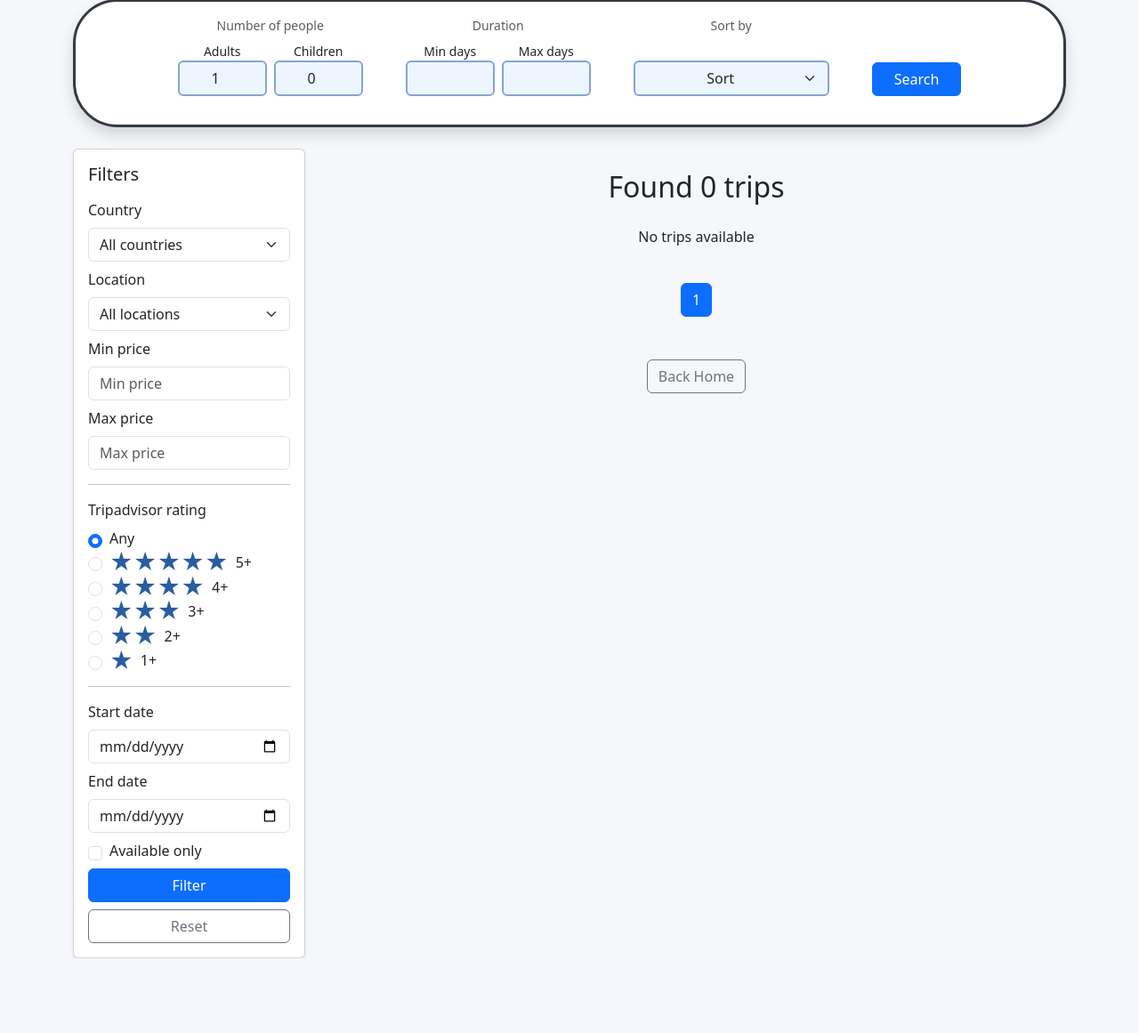
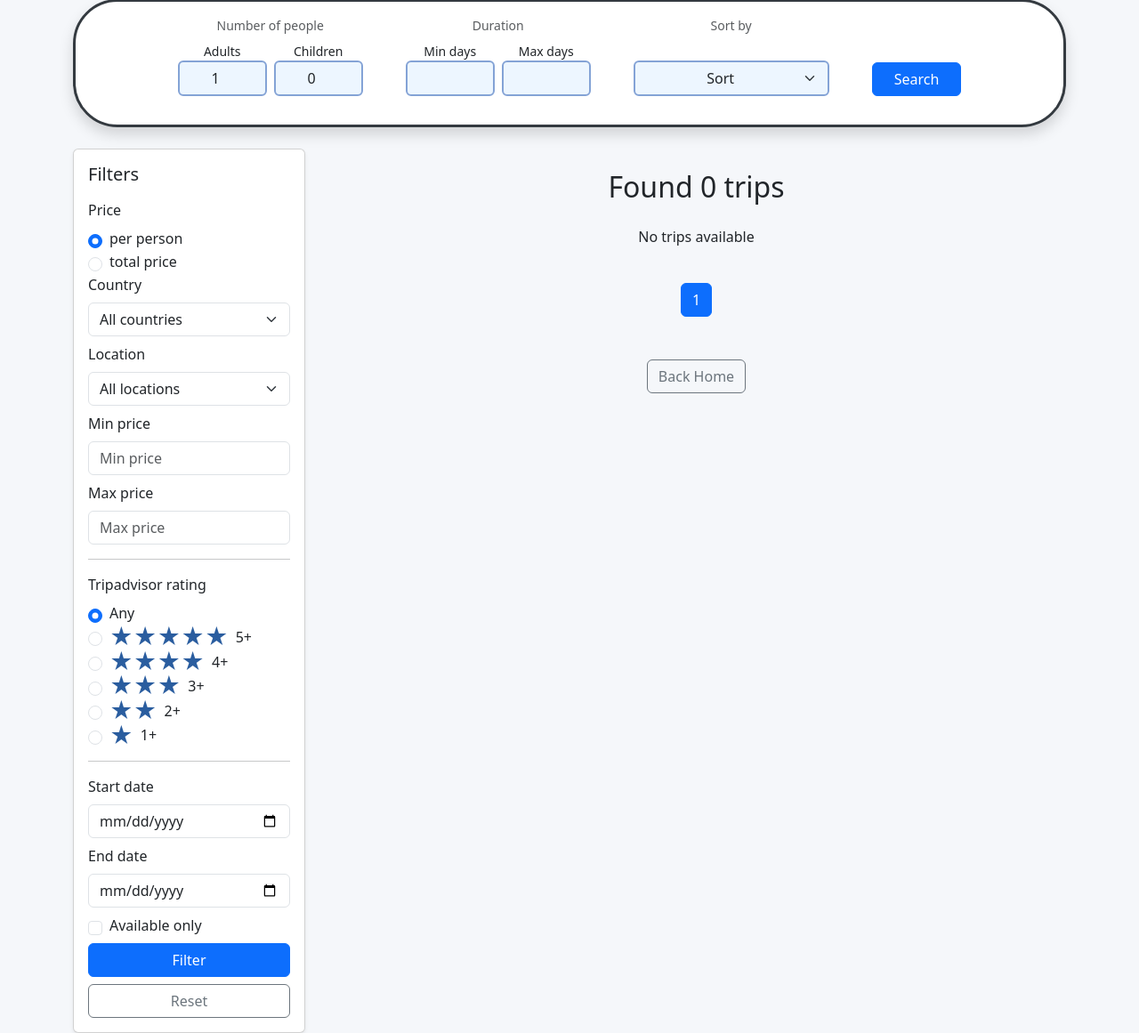
Before and after one commit to piotrgolebiewski07/travel_agency, a Django app: page /trips/ in a window 1280 px wide. Shown: the part 412-1573 px from the top of the page at 89% size. Before the commit the page ends 1489 px from the top, so only its background shows below. Run offline with Django 5.2, Linux system fonts and the light colour scheme; data that the repository does not hold is empty.

Commit message:
Add total price calculation and localized price display

```diff
--- a/trips/templates/trips/index.html
+++ b/trips/templates/trips/index.html
@@ -133,6 +133,28 @@
                     <input type="hidden" name="sort" value="{{ request.GET.sort }}">
                     <h5 class="mb-3">{% t "Filtry" "Filters" %}</h5>
 
+                    <!-- Price type selector -->
+                    <input type="hidden" name="adults" value="{{ request.GET.adults }}">
+                    <input type="hidden" name="children" value="{{ request.GET.children }}">
+                    <label class="form-label">{% t "Cena" "Price" %}</label>
+                    <div class="form-check">
+                        <input class="form-check-input" type="radio" name="price_type" value="person"
+                                {% if request.GET.price_type != "total" %}checked{% endif %}>
+                        <label class="form-check-label">
+                            {% t "za osobę" "per person" %}
+                        </label>
+
+                    </div>
+
+                    <div class="form-check">
+                        <input class="form-check-input" type="radio" name="price_type" value="total"
+                                {% if request.GET.price_type == "total" %}checked{% endif %}>
+                        <label class="form-check-label">
+                            {% t "za wszystkich" "total price" %}
+                        </label>
+                    </div>
+
+                    <!-- Country selector -->
                     <label class="form-label">{% t "Kraj" "Country" %}</label>
                     <select name="country" class="form-select mb-2">
                         <option value="">{% t "Wszystkie kraje" "All countries" %}</option>
@@ -144,6 +166,7 @@
                         {% endfor %}
                     </select>
 
+                    <!-- Location selector -->
                     <label class="form-label">{% t "Lokalizacja" "Location" %}</label>
                     <select name="location" class="form-select mb-2">
                         <option value="">{% t "Wszystkie lokalizacje" "All locations" %}</option>
@@ -155,6 +178,7 @@
                         {% endfor %}
                     </select>
 
+                    <!-- Price range -->
                     <label class="form-label">{% t "Cena od" "Min price" %}</label>
                     <input type="number"
                            name="min_price"
@@ -173,8 +197,8 @@
 
                     <hr class="my-3">
 
+                    <!-- Tripadvisor rating -->
                     <label class="form-label">{% t "Ocena Tripadvisor" "Tripadvisor rating" %}</label>
-
                     <div class="mb-2">
 
                         <div class="form-check">
@@ -238,6 +262,7 @@
 
                     <hr class="my-3">
 
+                    <!-- Trip start and end date -->
                     <label class="form-label">{% t "Data rozpoczęcia" "Start date" %}</label>
                     <input type="date"
                            name="start_date"
@@ -250,6 +275,7 @@
                            value="{{ request.GET.end_date }}"
                            class="form-control mb-2">
 
+                    <!-- Only available -->
                     <div class="form-check mb-2">
                         <input class="form-check-input"
                                type="checkbox"
@@ -338,9 +364,15 @@
                                 </h3>
                                 <p class="text-muted mb-4">{{ trip.country }}, {{ trip.location }}</p>
 
-                                <h4 class="mt-3 fw-bold text-price">
-                                    {{ trip.get_price_display }}
-                                </h4>
+                                {% if price_type == "total" %}
+                                    <h4 class="mt-3 fw-bold text-price">
+                                        {{ trip.total_price_display }}
+                                    </h4>
+                                {% else %}
+                                    <h4 class="mt-3 fw-bold text-price">
+                                        {{ trip.get_price_display }}
+                                    </h4>
+                                {% endif %}
 
                                <p class="text-muted small mb-2">
                                     {{ trip.start_date|date:"d.m.Y" }} → {{ trip.end_date|date:"d.m.Y" }}
--- a/trips/views.py
+++ b/trips/views.py
@@ -118,13 +118,27 @@ def index(request):
     page_number = request.GET.get("page")
     page_obj = paginator.get_page(page_number)
 
+    adults = int(request.GET.get("adults") or 1)
+    children = int(request.GET.get("children") or 0)
+    total_people = adults + children
+
+    if total_people == 0:
+        total_people = 1
+
+    price_type = request.GET.get("price_type", "person")
+
+    for trip in page_obj:
+        trip.total_price_display = trip.get_total_price_display(adults, children)
+
     if settings.DEBUG:
         print("SQL queries:", len(connection.queries))
 
     return render(request, "trips/index.html", {
         "trips": page_obj,
         "locations": locations,
-        "countries": countries
+        "countries": countries,
+        "total_people": total_people,
+        "price_type": price_type
     })
 
 
```
Also changed, not shown: trips/models.py (+19 -0 lines).
